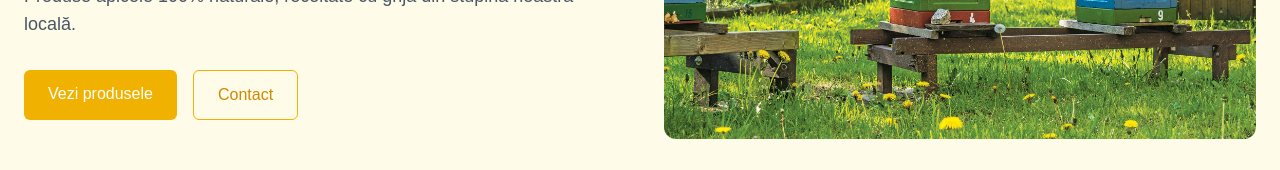
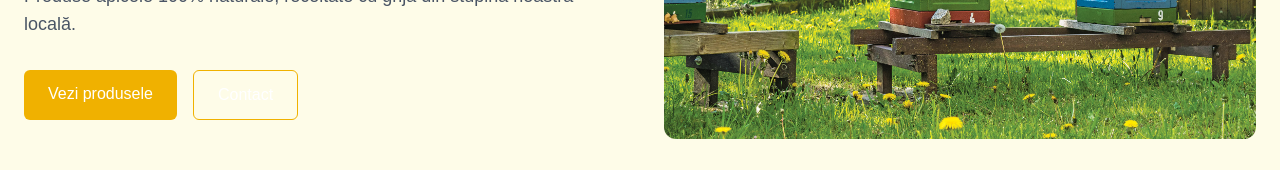
Before and after one commit to ionutpetru4046/Website-Apicultura, a Next.js app: page / in a window 1280 px wide. Shown: the part 326-496 px from the top of the page. Built offline with nearby package versions, Linux system fonts and the light colour scheme; a web font is replaced by a local one.

Commit message:
hover effect updated  added to contact button on hero page

```diff
--- a/app/page.tsx
+++ b/app/page.tsx
@@ -31,7 +31,7 @@ export default function Home() {
 
             <a
               href="/contact"
-              className="border border-yellow-500 hover:bg-amber-700 text-yellow-600 px-6 py-3 rounded-md font-medium"
+              className="border border-yellow-500 hover:bg-amber-600 text-white px-6 py-3 rounded-md font-medium"
             >
               Contact
             </a>
```
